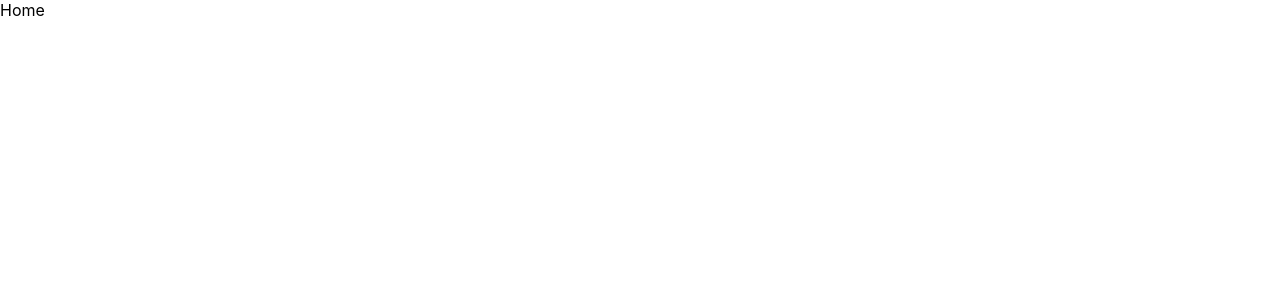
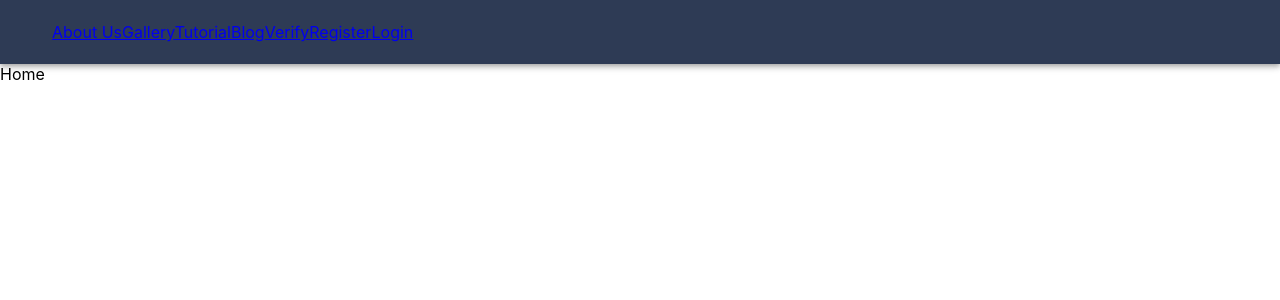
Before and after one commit to EnsembleGovServices/spritacular-frontend, a React (Create React App) app: page / in a window 1280 px wide. Shown: the top 300 px of the page. Built offline with nearby package versions, Linux system fonts and the light colour scheme.

Commit message:
Built the NavBar

```diff
--- a/package.json
+++ b/package.json
@@ -3,7 +3,11 @@
   "version": "0.1.0",
   "private": true,
   "dependencies": {
+    "@emotion/react": "^11.7.1",
+    "@emotion/styled": "^11.6.0",
+    "@mui/icons-material": "^5.4.1",
     "@mui/material": "^5.4.1",
+    "@mui/styled-engine": "^5.4.1",
     "@testing-library/jest-dom": "^5.16.2",
     "@testing-library/react": "^12.1.2",
     "@testing-library/user-event": "^13.5.0",
--- a/src/App.js
+++ b/src/App.js
@@ -1,10 +1,12 @@
 import "./App.css";
 import { BrowserRouter as Router } from "react-router-dom";
 import Routess from "./Routess";
+import Navbar from "./sharedComponents/Navbar";
 
 function App() {
   return (
     <Router>
+      <Navbar />
       <div className="App">
         <Routess />
       </div>
--- /dev/null
+++ b/src/sharedComponents/DrawerComponent.js
@@ -0,0 +1,59 @@
+import React, { useState } from "react";
+import Drawer from "@mui/material/Drawer";
+import IconButton from "@mui/material/IconButton";
+import List from "@mui/material/List";
+import ListItem from "@mui/material/ListItem";
+import ListItemText from "@mui/material/ListItemText";
+import { Link } from "react-router-dom";
+import MenuIcon from "@mui/icons-material/Menu";
+
+function DrawerComponent() {
+  const [openDrawer, setOpenDrawer] = useState(false);
+  return (
+    <>
+      <Drawer open={openDrawer} onClose={() => setOpenDrawer(false)}>
+        <List>
+          <ListItem onClick={() => setOpenDrawer(false)}>
+            <ListItemText>
+              <Link to="/about_us">About Us</Link>
+            </ListItemText>
+          </ListItem>
+          <ListItem onClick={() => setOpenDrawer(false)}>
+            <ListItemText>
+              <Link to="/gallery">Gallery</Link>
+            </ListItemText>
+          </ListItem>
+          <ListItem onClick={() => setOpenDrawer(false)}>
+            <ListItemText>
+              <Link to="/tutorial">Tutorial</Link>
+            </ListItemText>
+          </ListItem>
+          <ListItem onClick={() => setOpenDrawer(false)}>
+            <ListItemText>
+              <Link to="/blog">Blog</Link>
+            </ListItemText>
+          </ListItem>
+          <ListItem onClick={() => setOpenDrawer(false)}>
+            <ListItemText>
+              <Link to="/verify">Verify</Link>
+            </ListItemText>
+          </ListItem>
+          <ListItem onClick={() => setOpenDrawer(false)}>
+            <ListItemText>
+              <Link to="/register">Regiser</Link>
+            </ListItemText>
+          </ListItem>
+          <ListItem onClick={() => setOpenDrawer(false)}>
+            <ListItemText>
+              <Link to="/login">Login</Link>
+            </ListItemText>
+          </ListItem>
+        </List>
+      </Drawer>
+      <IconButton onClick={() => setOpenDrawer(!openDrawer)}>
+        <MenuIcon />
+      </IconButton>
+    </>
+  );
+}
+export default DrawerComponent;
--- a/src/sharedComponents/Navbar.js
+++ b/src/sharedComponents/Navbar.js
@@ -1,7 +1,46 @@
-import React from "react";
+import React, { useEffect, useState } from "react";
+import AppBar from "@mui/material/AppBar";
+import Box from "@mui/material/Box";
+import Toolbar from "@mui/material/Toolbar";
+import { Link, useNavigate } from "react-router-dom";
+import Button from "@mui/material/Button";
+import IconButton from "@mui/material/IconButton";
+import { useTheme } from "@mui/material/styles";
+import useMediaQuery from "@mui/material/useMediaQuery";
+import DrawerComponent from "./DrawerComponent";
 
 function Navbar() {
-  return <div>Navbar Changes</div>;
+  const theme = useTheme();
+  const isMobile = useMediaQuery(theme.breakpoints.down("md"));
+  return (
+    <Box sx={{ flexGrow: 1 }}>
+      <AppBar style={{ background: "#2E3B55" }} position="static">
+        <Toolbar>
+          <IconButton
+            size="large"
+            edge="start"
+            color="inherit"
+            aria-label="menu"
+            sx={{ mr: 2 }}
+          ></IconButton>
+
+          {isMobile ? (
+            <DrawerComponent />
+          ) : (
+            <div>
+              <Link to="/about_us">About Us</Link>
+              <Link to="/gallery">Gallery</Link>
+              <Link to="/tutorial">Tutorial</Link>
+              <Link to="/blog">Blog</Link>
+              <Link to="/verify">Verify</Link>
+              <Link to="/register">Register</Link>
+              <Link to="/login">Login</Link>
+            </div>
+          )}
+        </Toolbar>
+      </AppBar>
+    </Box>
+  );
 }
 
 export default Navbar;
```
Also changed, not shown: public/manifest.json, 1 other file (tests, documents, lock files or other folders).
